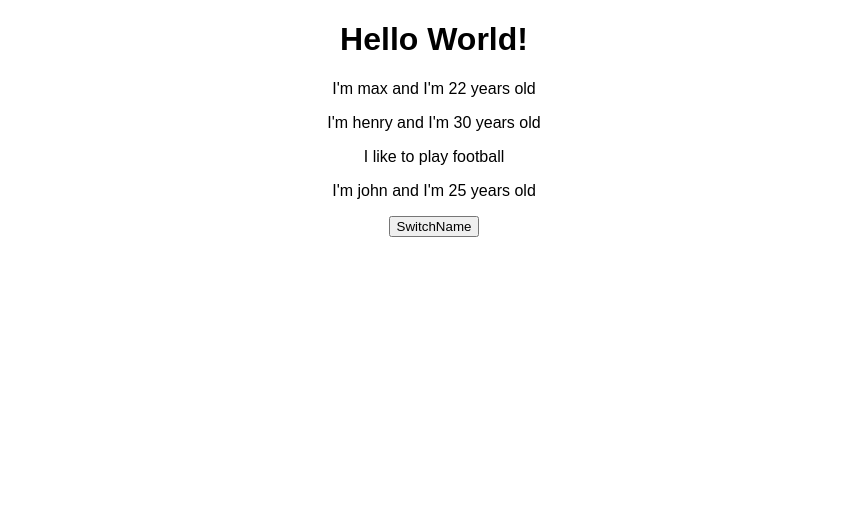
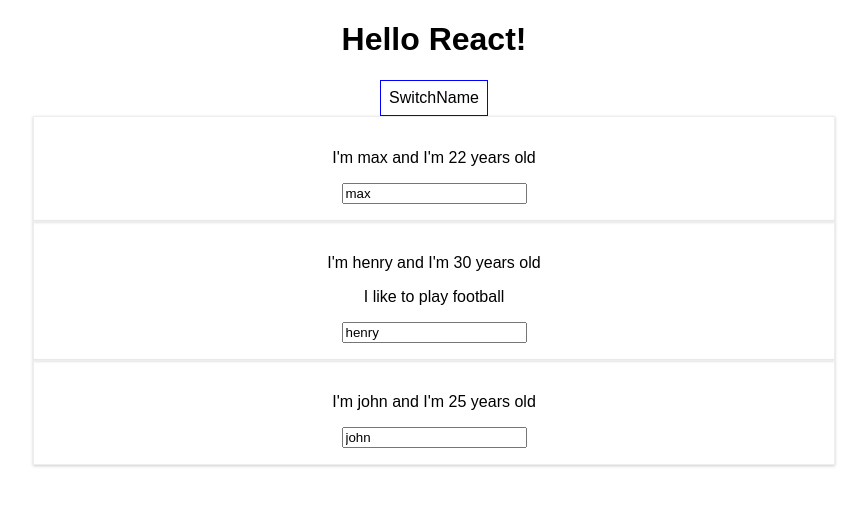
Before and after one commit to pawan6783/reactjs, a React (Create React App) app in the folder demo-project/: page / in a window 1280 px wide. Shown: the top 506 px of the page, without its empty margins (206-1073 px from the left). Built offline with nearby package versions, Linux system fonts and the light colour scheme.

Commit message:
style sheet is added in App.js and Person.js

```diff
--- a/demo-project/src/App.js
+++ b/demo-project/src/App.js
@@ -13,26 +13,61 @@
     otherState: 'some other state'
   }
 
-  switchNameHandler = () =>{
+  switchNameHandler = (newName) =>{
     // console.log("Button clicked");
     this.setState({
       persons: [
-        {name: 'eran', age: 25},
+        {name: newName, age: 25},
         {name: 'henry', age:30 },
+        {name: 'john', age: 22}
+      ]
+    });
+  }
+
+  nameChangeHandler = (event) =>{
+    this.setState({
+      persons: [
+        {name: 'max', age: 25},
+        {name: event.target.value, age:30 },
         {name: 'john', age: 22}
       ]
     });
   }
   render(){
 
+    const style = {
+      backgroundColor: 'white',
+      font: 'inherit',
+      border: '1px solid blue',
+      padding: '8px',
+      cursor: 'pointer'
+
+    }
+
     return(
 
       <div className="App">
-           <h1>Hello World!</h1>
-           <Person name={this.state.persons[0].name} age={this.state.persons[0].age}/>
-           <Person name = {this.state.persons[1].name} age={this.state.persons[1].age}>I like to play football</Person>
-           <Person name={this.state.persons[2].name} age={this.state.persons[2].age}/>
-           <button onClick={this.switchNameHandler}>SwitchName</button>
+          <h1>Hello React!</h1>
+
+          <button
+          style={style}
+          onClick={this.switchNameHandler.bind(this,'carla')}>SwitchName</button>
+
+          <Person
+            name={this.state.persons[0].name}
+            age={this.state.persons[0].age}
+            click={() => this.switchNameHandler('markow')}/>
+
+          <Person
+            name = {this.state.persons[1].name}
+            age={this.state.persons[1].age}
+            changed={this.nameChangeHandler}  > <p>I like to play football</p></Person>
+
+          <Person
+            name={this.state.persons[2].name}
+            age={this.state.persons[2].age}
+          />
+
       </div>
 
     //  React.createElement('div',null,React.createElement('h1',{className: 'App'},'Hello World!'))
--- /dev/null
+++ b/demo-project/src/Person/Person.css
@@ -0,0 +1,8 @@
+.Person{
+    width: 60%;
+    margin: auto;
+    border: 1px solid #eee;
+    box-shadow: 0 1px 3px #ccc;
+    padding: 16px;
+    text-align: center;
+}
--- a/demo-project/src/Person/Person.js
+++ b/demo-project/src/Person/Person.js
@@ -1,9 +1,11 @@
 import React from 'react';
+import './Person.css';
 const person = props => {
 return (
-    <div>
-        <p>I'm {props.name} and I'm {props.age} years old</p>
+    <div className="Person">
+        <p onClick={props.click}>I'm {props.name} and I'm {props.age} years old</p>
         <p>{props.children}</p>
+        <input type="text" onChange={props.changed} value={props.name}></input>
     </div>
 
 );
```
